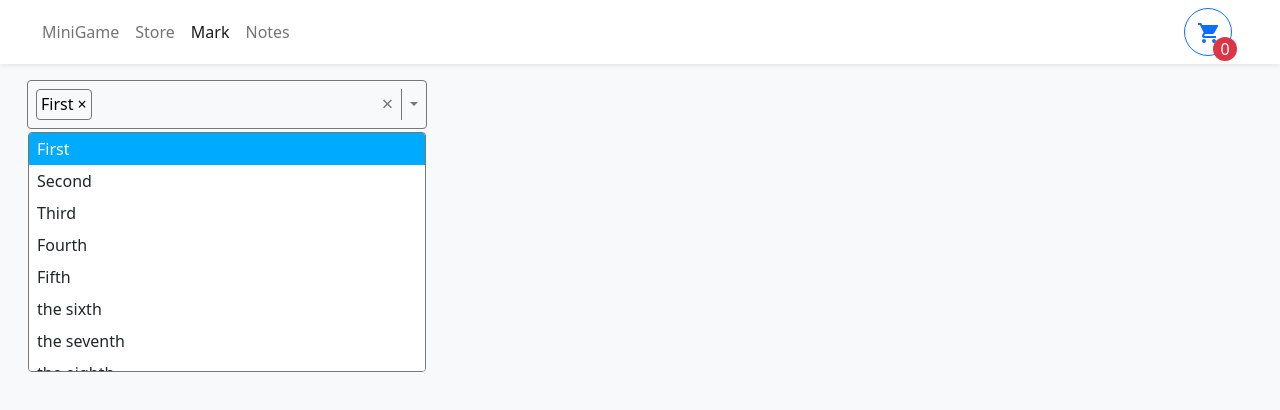
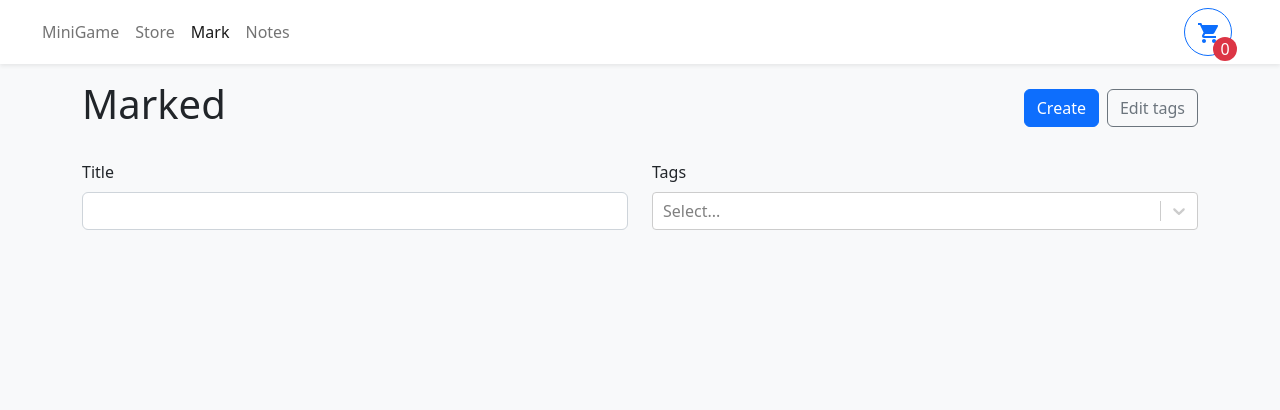
Before and after one commit to GogaImerlishvili/React__Typescript__Shopping_Cart, a React (Create React App) app: page /about in a window 1280 px wide. Shown: the top 410 px of the page. Built offline with nearby package versions, Linux system fonts and the light colour scheme.

Commit message:
created marked page

```diff
--- a/src/pages/About.tsx
+++ b/src/pages/About.tsx
@@ -1,5 +1,11 @@
-import {useState} from "react"
+import {useState,useMemo} from "react"
 import Select, { SelectOptions } from "../components/Select"
+import { Row,Col,Stack, Button,Form, Card,Badge } from "react-bootstrap"
+import { Link } from "react-router-dom"
+import ReactSelect from "react-select"
+import { Tag,Note } from "../App"
+import styles from "./about.module.css";
+
 
 const options = [
   {label: "First",value: 1},
@@ -14,17 +20,102 @@
   {label: "tenth", value:10 },
 ]
 
-const About = () => {
-  const [value1,setValue1] = useState<SelectOptions[]>([options[0]])
+type SimplifiedNote = {
+  tags: Tag[]
+  title: string
+  id: string
+}
+
+type NoteListProps = {
+  availableTags: Tag[]
+  notes: SimplifiedNote[]
+}
+
+const About = ({availableTags,notes}: NoteListProps) => {
+  const [selectedTags,setSelectedTags] = useState<Tag[]>([])
+  const [title,setTitle] = useState("")
+  // const [value1,setValue1] = useState<SelectOptions[]>([options[0]])
   // const [value2,setValue2] = useState<SelectOptions | undefined>(options[0])
 
+
+const filteredNotes = useMemo(() => {
+  return notes.filter(note => {
+    return (title === "" || note.title.toLowerCase().includes(title.toLowerCase())) && (selectedTags.length === 0 || selectedTags.every(tag => note.tags.some(noteTag => noteTag.id === tag.id)))
+  })
+
+},[title,selectedTags,notes])
   return (
     <>
-      <Select multiple options={options} value={value1} onChange={o => setValue1(o)} />
-      <br />
+      {/* <Select multiple options={options} value={value1} onChange={o => setValue1(o)} /> */}
       {/* <Select  options={options} value={value2} onChange={o => setValue2(o)} /> */}
+      <Row className="align-items-center mb-4">
+    <Col><h1>Marked</h1></Col>
+    <Col xs="auto">
+    <Stack direction="horizontal" gap={2}>
+<Link to="/new">
+  <Button variant="primary">Create</Button>
+</Link>
+<Button variant="outline-secondary">Edit tags</Button>
+    </Stack>
+    </Col>
+      </Row>
+      <Form>
+        <Row className="mb-4">
+          <Col>
+          <Form.Group controlId="title">
+            <Form.Label>Title</Form.Label>
+            <Form.Control type="text" value={title}
+            onChange={e => setTitle(e.target.value)} />
+          </Form.Group>
+          </Col>
+          <Col>
+          <Form.Group controlId="tags">
+                <Form.Label>Tags</Form.Label>
+                <ReactSelect
+                value={selectedTags.map(tag => {
+                    return {label: tag.label,value: tag.id}
+                })}
+                options={availableTags.map(tag => {
+                    return {label: tag.label,value: tag.id}
+                })}
+                onChange={tags => {
+                    setSelectedTags(tags.map(tag => {
+                        return {label: tag.label,id:tag.value}
+                    }))
+                }}
+                isMulti/>
+            </Form.Group>
+          </Col>
+        </Row>
+      </Form>
+      <Row xs={1} sm={2} lg={3} xl={4} className="g-3">
+        {filteredNotes.map(note => (
+          <Col key={note.id}>
+            <NoteCard id={note.id} title={note.title} tags={note.tags} />
+          </Col>
+        ))}
+      </Row>
     </>
   )
 }
 
+function NoteCard({id,title,tags}: SimplifiedNote){
+  return <Card as={Link} to={`/${id}`} className={`h-100 text-reset text-decoration-none ${styles.card}`}>
+    <Card.Body>
+    <Stack gap={2} className="align-items-center justify-content-center h-100">
+      <span className="fs-5">{title}</span>
+      {tags.length > 0 && (
+        <Stack gap={1} direction="horizontal" className="justify-content-center flex-wrap">
+        {tags.map(tag => (
+          <Badge className="text-truncate" key={tag.id}>
+            {tag.label}
+          </Badge>
+        ))}
+        </Stack>
+      )}
+    </Stack>
+    </Card.Body>
+  </Card>
+}
+
 export default About;
```
